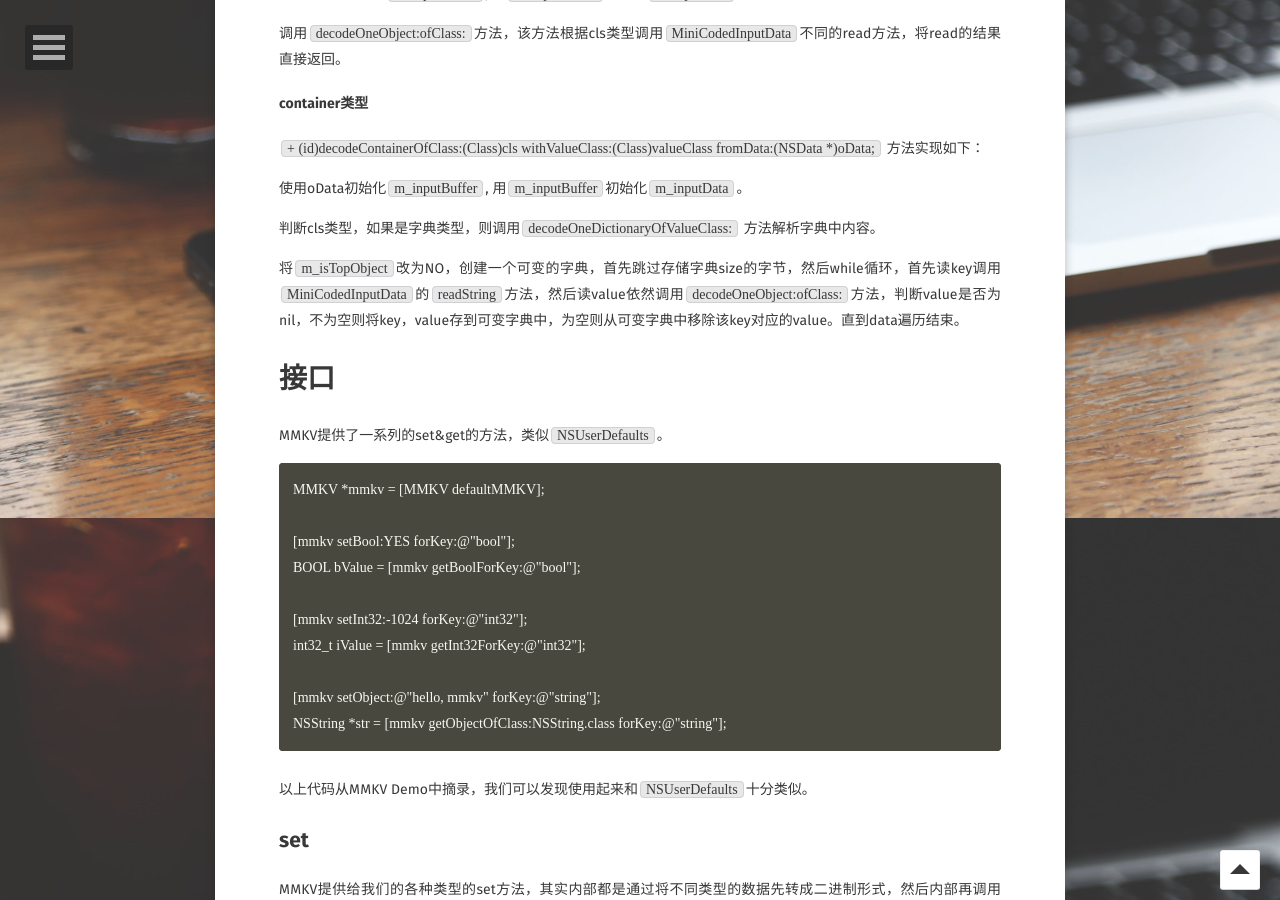
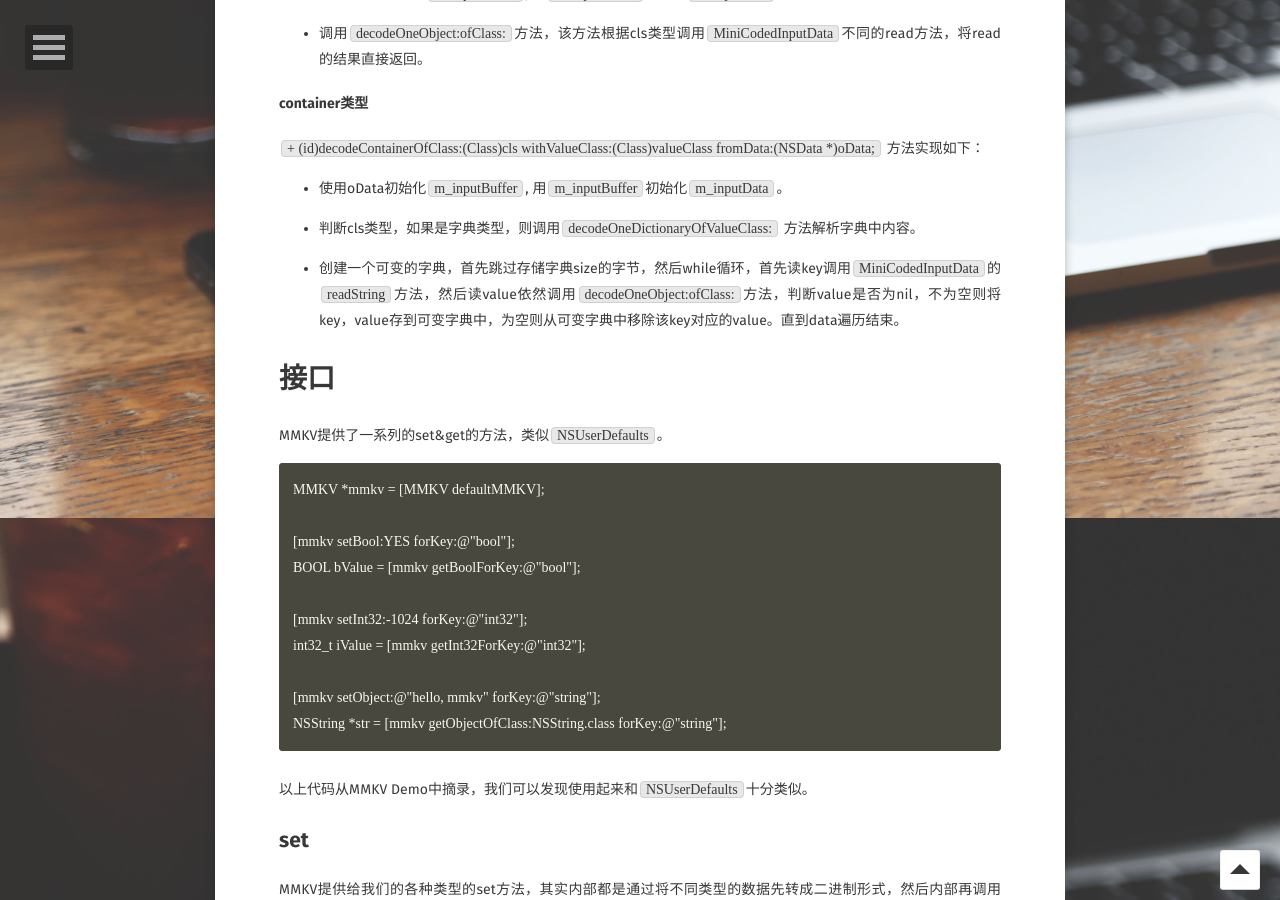
Before and after one commit to longjianjiang/longjianjiang.github.io, a Jekyll site: the page built from _posts/2018-11-02-mmkv.md, in a window 1280 px wide and 900 px high, scrolled down 10282 px. Built offline with Jekyll 4.4.1, drawn with Linux system fonts in a browser that asks for light colours; some web fonts are replaced; comment, search, counter and statistics services are not loaded.

Commit message:
update mmkv

```diff
--- a/_posts/2018-11-02-mmkv.md
+++ b/_posts/2018-11-02-mmkv.md
@@ -391,13 +391,13 @@
 
 `+ (NSData *)encodeDataWithObject:(id)obj;` 方法实现如下：
 
-根据object构建`m_encodeItems`，这个属性类型为`std::vector<MiniPBEncodeItem> *`，用来存放解析object后的`MiniPBEncodeItem`结构体。具体实现在`- (size_t)prepareObjectForEncode:(NSObject *)obj` 方法中。
+- 根据object构建`m_encodeItems`，这个属性类型为`std::vector<MiniPBEncodeItem> *`，用来存放解析object后的`MiniPBEncodeItem`结构体。具体实现在`- (size_t)prepareObjectForEncode:(NSObject *)obj` 方法中。
 
-根据`- (size_t)prepareObjectForEncode:(NSObject *)obj`返回的index，从`m_encodeItems`中取到`MiniPBEncodeItem`结构体，根据该结构的`compiledSize`创建`m_outputBuffer`, 用`m_outputBuffer` 创建`m_outputData`准备将数据写进`m_outputBuffer`中，这一步在`getEncodeData` 方法中。
+- 根据`- (size_t)prepareObjectForEncode:(NSObject *)obj`返回的index，从`m_encodeItems`中取到`MiniPBEncodeItem`结构体，根据该结构的`compiledSize`创建`m_outputBuffer`, 用`m_outputBuffer` 创建`m_outputData`准备将数据写进`m_outputBuffer`中，这一步在`getEncodeData` 方法中。
 
 > 当object为字典时，需要返回第一个存储字典的encodeItem结构体的索引，因为该结构体中存放了这个字典正确的size, 所谓正确的size指的是字典所有key，value的`compiledSize`的和作为字典的`valueSize`，然后计算出字典的`compiledSize`。
 
-最后一步，遍历`m_encodeItems`，根据`MiniPBEncodeItem` 的type 调用`MiniCodedOutputData`不同的write方法，将object中的数据写进`m_outputBuffer`中。 这一步在`writeRootObject`方法中。
+- 最后一步，遍历`m_encodeItems`，根据`MiniPBEncodeItem` 的type 调用`MiniCodedOutputData`不同的write方法，将object中的数据写进`m_outputBuffer`中。 这一步在`writeRootObject`方法中。
 
 ### decode
 
@@ -407,20 +407,20 @@
 
 `+ (id)decodeObjectOfClass:(Class)cls fromData:(NSData *)oData;` 方法实现如下：
 
-使用oData初始化`m_inputBuffer`, 用`m_inputBuffer`初始化`m_inputData`。
+- 使用oData初始化`m_inputBuffer`, 用`m_inputBuffer`初始化`m_inputData`。
 
-调用`decodeOneObject:ofClass:`方法，该方法根据cls类型调用`MiniCodedInputData`不同的read方法，将read的结果直接返回。
+- 调用`decodeOneObject:ofClass:`方法，该方法根据cls类型调用`MiniCodedInputData`不同的read方法，将read的结果直接返回。
 
 
 #### container类型
 
 `+ (id)decodeContainerOfClass:(Class)cls withValueClass:(Class)valueClass fromData:(NSData *)oData;` 方法实现如下：
 
-使用oData初始化`m_inputBuffer`, 用`m_inputBuffer`初始化`m_inputData`。
+- 使用oData初始化`m_inputBuffer`, 用`m_inputBuffer`初始化`m_inputData`。
 
-判断cls类型，如果是字典类型，则调用`decodeOneDictionaryOfValueClass:` 方法解析字典中内容。
+- 判断cls类型，如果是字典类型，则调用`decodeOneDictionaryOfValueClass:` 方法解析字典中内容。
 
-将`m_isTopObject`改为NO，创建一个可变的字典，首先跳过存储字典size的字节，然后while循环，首先读key调用`MiniCodedInputData`的`readString`方法，然后读value依然调用`decodeOneObject:ofClass:`方法，判断value是否为nil，不为空则将key，value存到可变字典中，为空则从可变字典中移除该key对应的value。直到data遍历结束。
+- 创建一个可变的字典，首先跳过存储字典size的字节，然后while循环，首先读key调用`MiniCodedInputData`的`readString`方法，然后读value依然调用`decodeOneObject:ofClass:`方法，判断value是否为nil，不为空则将key，value存到可变字典中，为空则从可变字典中移除该key对应的value。直到data遍历结束。
 
 # 接口
 
```
